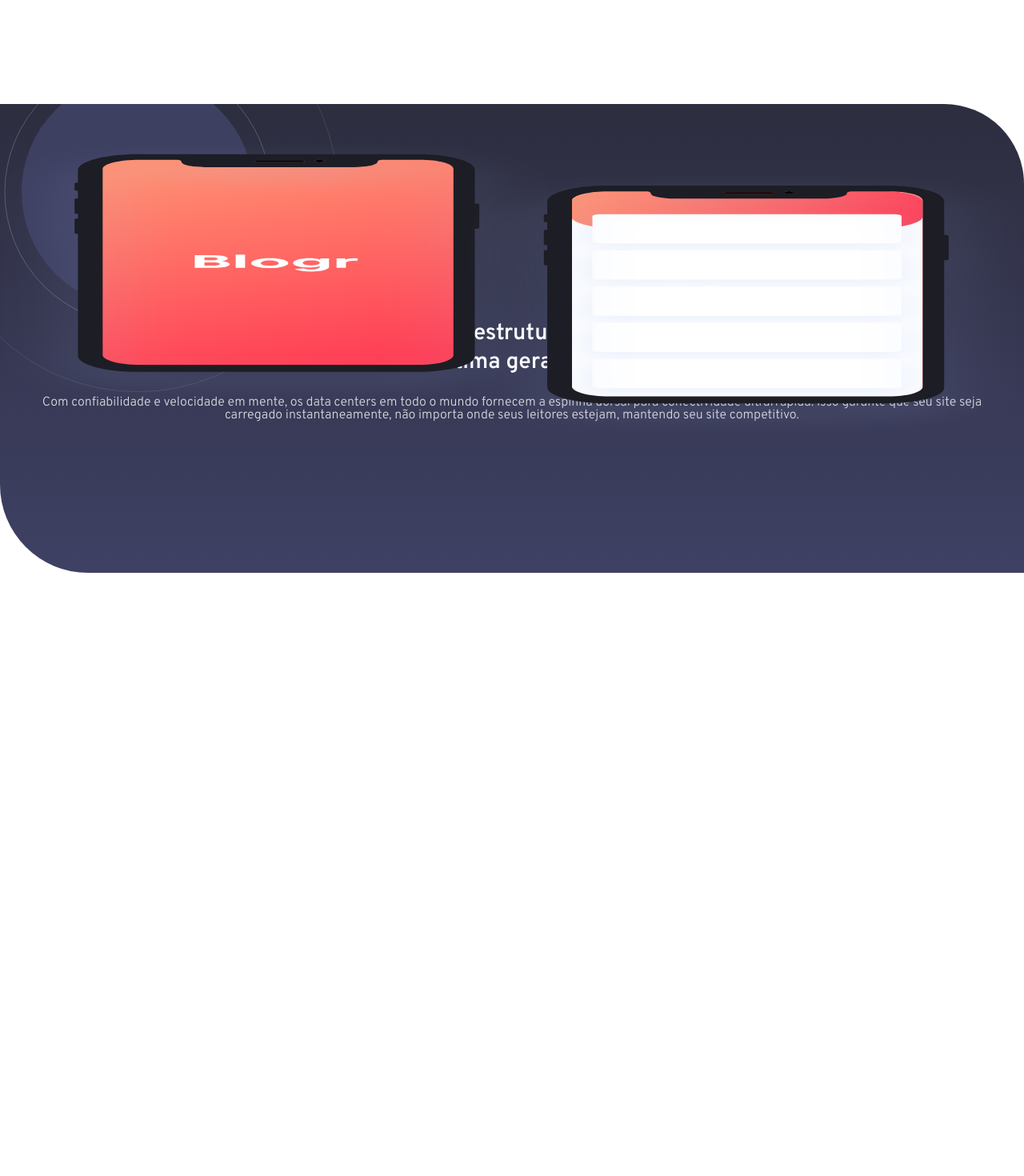
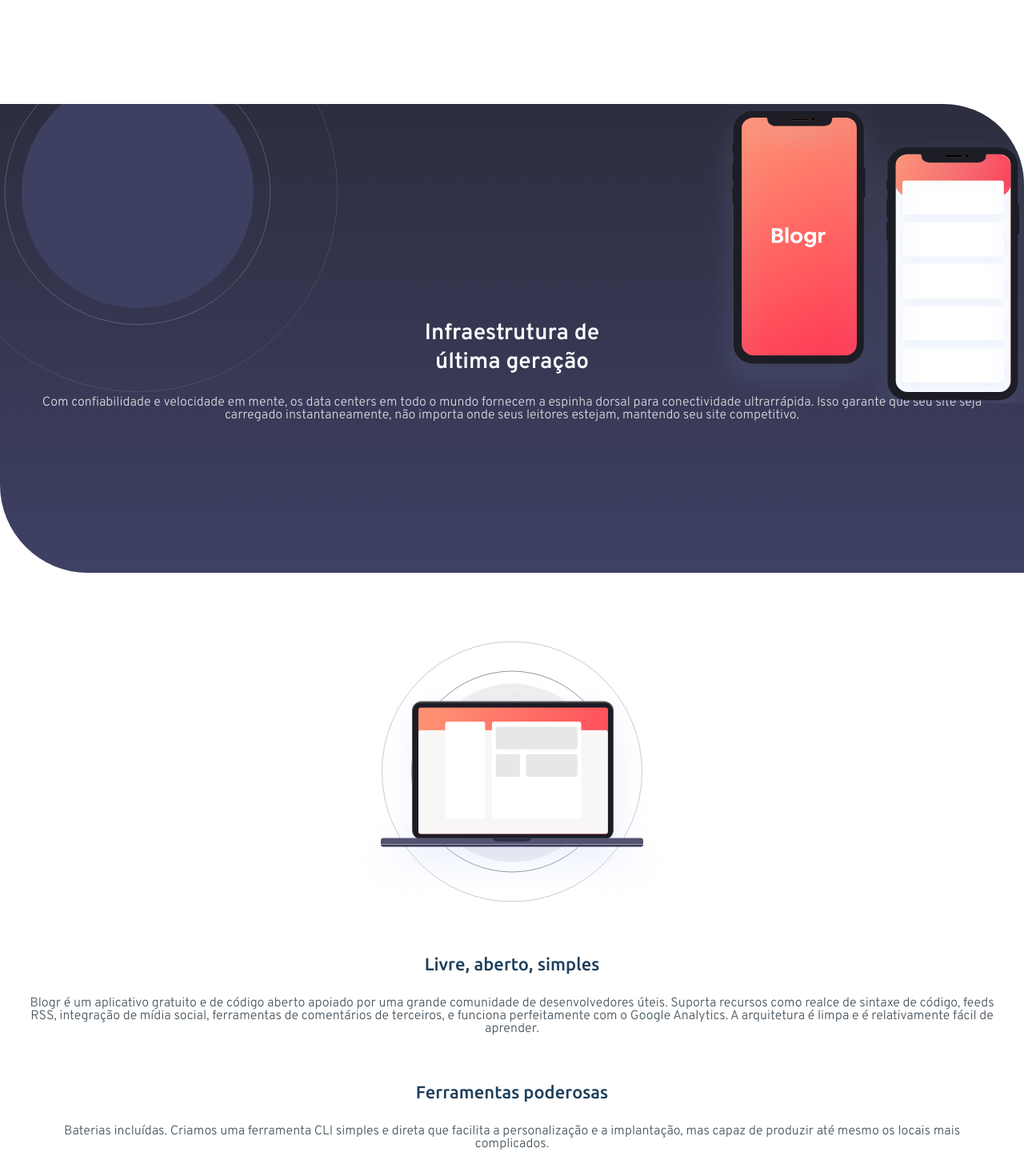
Before and after one commit to LipePLima/Blogr, an Angular app: page / in a window 1280 px wide. Shown: the part 1560-3030 px from the top of the page at 80% size. Before the commit the page ends 2276 px from the top, so only its background shows below. Built offline with nearby package versions, Linux system fonts and the light colour scheme.

Commit message:
Conteúdo Grátis, Aberto, Simples / Ferramentas poderosas feito

```diff
--- a/src/app/components/main/main.component.css
+++ b/src/app/components/main/main.component.css
@@ -10,14 +10,14 @@
   background: url("../../../assets/img/illustration-editor-mobile.svg") no-repeat center;
 }
 
-.subtitle-future {
+.subtitle {
   font: 500 22px 'Ubuntu', sans-serif;
   color: hsl(208, 49%, 24%);
   text-align: center;
   margin: 3.625rem 0 1.75rem 0;
 }
 
-.text-future {
+.text {
   font-family: 'Overpass', sans-serif;
   text-align: center;
   color: hsl(207, 13%, 34%);
@@ -40,9 +40,13 @@
 
 .img-infra {
   position: absolute;
-  top: 108.75rem;
+  top: 106rem;
   width: 100%;
-  height: 22.625rem;
+  height: 23rem;
+  background: url('../../../assets/img/illustration-phones.svg') no-repeat center;
+  background-size: 420px 420px;
+  background-position: top -12px right -25px;
+  border: none;
 }
 
 .title-infra {
@@ -58,3 +62,12 @@
   color: rgba(255, 255, 255, 0.8);
   margin: 1.5rem 2.219rem 0 2.219rem;
 }
+
+.container-free {
+  padding: 4.875rem 0 6.25rem 0;
+}
+
+.img-free {
+  height: 21.25rem;
+  background: url('../../../assets/img/illustration-laptop-mobile.svg') no-repeat center;
+}
--- a/src/app/components/main/main.component.html
+++ b/src/app/components/main/main.component.html
@@ -1,25 +1,25 @@
 <section class="conteiner-future">
   <h2 class="title-future">Projetado para o futuro</h2>
   <div class="img-future"></div>
-  <h3 class="subtitle-future">
+  <h3 class="subtitle">
     Apresentando um <br> editor extensível
   </h3>
-  <p class="text-future">
+  <p class="text">
     Blogr possui uma interface extremamente intuitiva que permite que você se concentre em uma coisa: criar conteúdo.
     O editor suporta o gerenciamento de vários blogs e permite a fácil manipulação de incorporações, como imagens,
     vídeos e Markdown. A extensibilidade com plugins e temas fornece maneiras fáceis de adicionar funcionalidade ou
     alterar a aparência de um blog.
   </p>
-  <h3 class="subtitle-future">
+  <h3 class="subtitle">
     Gerenciamento robusto <br> de conteúdo
   </h3>
-  <p class="text-future">
+  <p class="text">
     O gerenciamento de conteúdo flexível permite que os usuários se movam facilmente pelas postagens. Aumente a usabilidade do seu blog
     adicionando categorias, seções, formato ou fluxo personalizados. Com essa funcionalidade, você está no controle total.
   </p>
 </section>
 <section class="container-infra">
-  <img class="img-infra" src="../../../assets/img/illustration-phones.svg" alt="">
+  <div class="img-infra"></div>
   <h2 class="title-infra">
     Infraestrutura de<br>última geração
   </h2>
@@ -28,3 +28,21 @@
     Isso garante que seu site seja carregado instantaneamente, não importa onde seus leitores estejam, mantendo seu site competitivo.
   </p>
 </section>
+<section class="container-free">
+  <div class="img-free"></div>
+  <h3 class="subtitle">
+    Livre, aberto, simples
+  </h3>
+  <p class="text">
+    Blogr é um aplicativo gratuito e de código aberto apoiado por uma grande comunidade de desenvolvedores úteis. Suporta
+    recursos como realce de sintaxe de código, feeds RSS, integração de mídia social, ferramentas de comentários de terceiros,
+    e funciona perfeitamente com o Google Analytics. A arquitetura é limpa e é relativamente fácil de aprender.
+  </p>
+  <h3 class="subtitle">
+    Ferramentas poderosas
+  </h3>
+  <p class="text">
+    Baterias incluídas. Criamos uma ferramenta CLI simples e direta que facilita a personalização e a implantação, mas
+    capaz de produzir até mesmo os locais mais complicados.
+  </p>
+</section>
```
Also changed, not shown: 1 other file (tests, documents, lock files or other folders).
